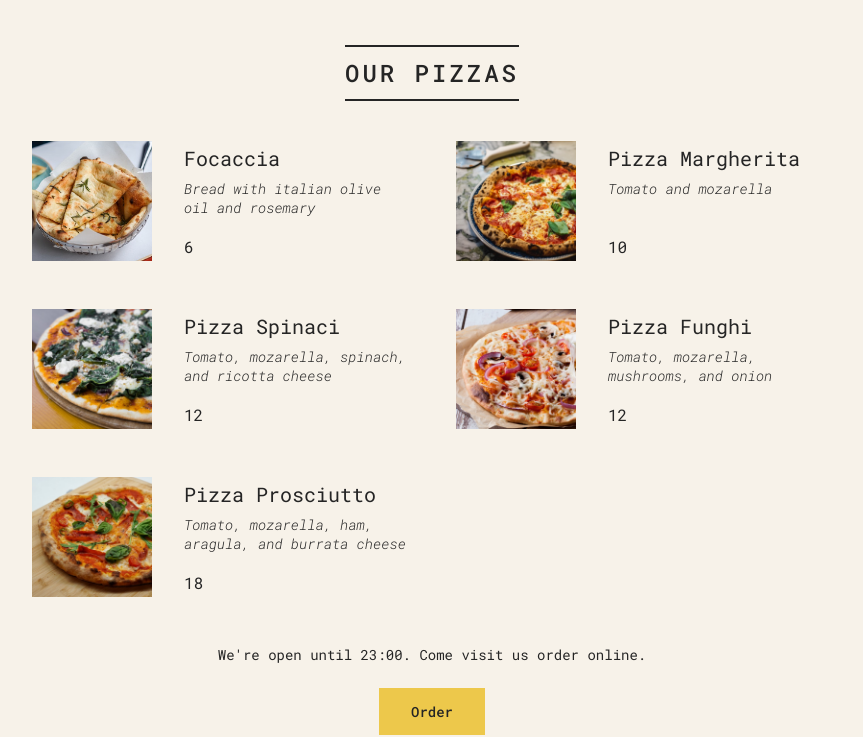
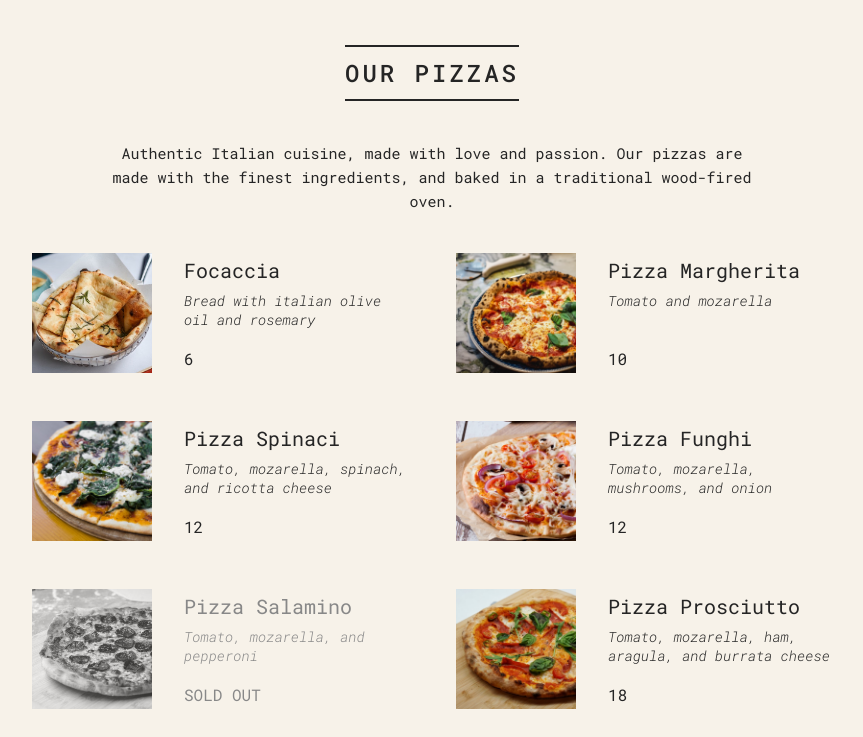
Before and after one commit to BerkayTurna/react-ive-pizza-menu, a React app: page / in a window 1280 px wide. Shown: the part 103-840 px from the top of the page, without its empty margins (208-1071 px from the left). Built offline with nearby package versions, Linux system fonts and the light colour scheme.

Commit message:
Update HTML title and enhance pizza menu description with authentic cuisine details

```diff
--- a/public/index.html
+++ b/public/index.html
@@ -1,14 +1,12 @@
 <!DOCTYPE html>
 <html lang="en">
+
 <head>
   <meta charset="utf-8" />
   <link rel="icon" href="%PUBLIC_URL%/favicon.ico" />
   <meta name="viewport" content="width=device-width, initial-scale=1" />
   <meta name="theme-color" content="#000000" />
-    <meta
-      name="description"
-      content="Web site created using create-react-app"
-    />
+  <meta name="description" content="Web site created using create-react-app" />
   <link rel="apple-touch-icon" href="%PUBLIC_URL%/logo192.png" />
   <!--
       manifest.json provides metadata used when your web app is installed on a
@@ -24,8 +22,9 @@
       work correctly both with client-side routing and a non-root public URL.
       Learn how to configure a non-root public URL by running `npm run build`.
     -->
-    <title>React App</title>
+  <title>React-ive Pizza Co.</title>
 </head>
+
 <body>
   <noscript>You need to enable JavaScript to run this app.</noscript>
   <div id="root"></div>
@@ -40,4 +39,5 @@
       To create a production bundle, use `npm run build` or `yarn build`.
     -->
 </body>
+
 </html>
--- a/src/index.js
+++ b/src/index.js
@@ -64,22 +64,28 @@ function Menu() {
     const pizzas = pizzaData
     return <main className="menu">
         <h2>Our Pizzas</h2>
-        {pizzas.length > 0 ? <ul className="pizzas">
-            {pizzas.map(pizza => <Pizza pizzaObj={pizza} key={pizza.name} />)}
-        </ul> : <p>We are still working on the menu :)</p>}
+        {pizzas.length > 0 ? (
+            <>
+                <p>
+                    Authentic Italian cuisine, made with love and passion.
+                    Our pizzas are made with the finest ingredients, and baked in a traditional wood-fired oven.
+                </p>
+                <ul className="pizzas">
+                    {pizzas.map(pizza => <Pizza pizzaObj={pizza} key={pizza.name} />)}
+                </ul>
+            </>
+        ) : (<p>We are still working on the menu :)</p>)}
     </main>
 }
 
 function Pizza(props) {
 
-    if (props.pizzaObj.soldOut) return null;
-
-    return <li className="pizza">
+    return <li className={`pizza ${props.pizzaObj.soldOut ? "sold-out" : ""}`}>
         <img src={props.pizzaObj.photoName} alt={props.pizzaObj.name} />
         <div>
             <h3>{props.pizzaObj.name}</h3>
             <p>{props.pizzaObj.ingredients}</p>
-            <span>{props.pizzaObj.price}</span>
+            <span>{props.pizzaObj.soldOut ? 'SOLD OUT' : props.pizzaObj.price}</span>
         </div>
     </li>
 }
```
Lines whose indentation alone changed are shown as unchanged.
